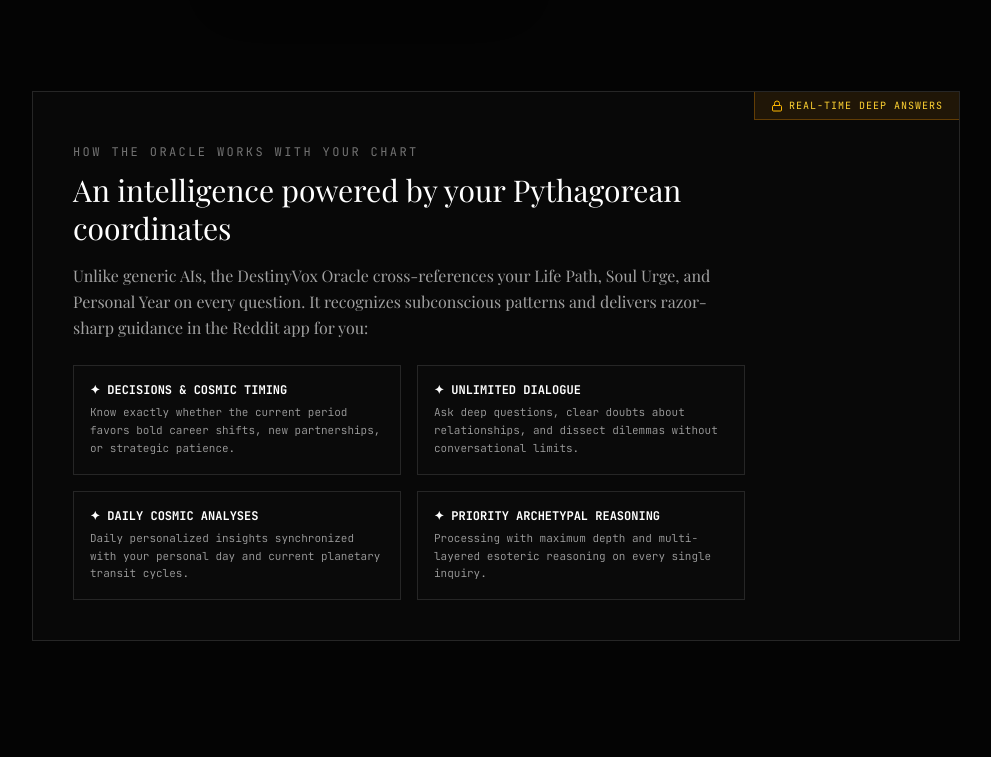
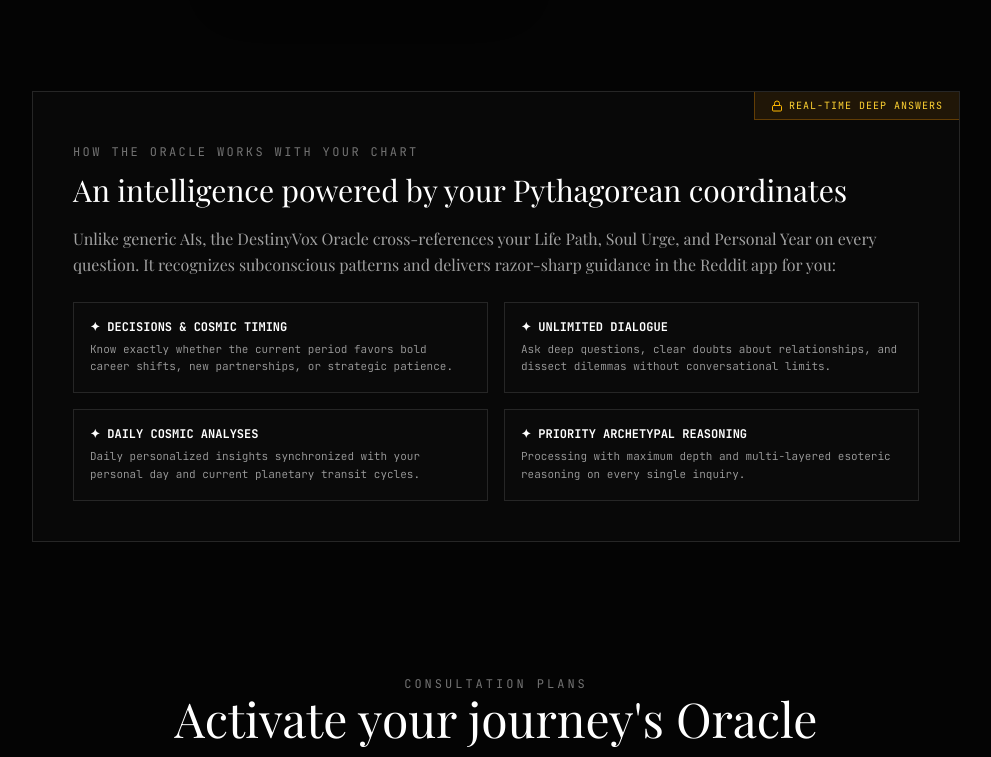
Before and after one commit to felipedutrag/destinyvox, a React (Vite) app: page / in a window 1280 px wide. Shown: the part 612-1369 px from the top of the page, without its empty margins (144-1135 px from the left). Built offline with nearby package versions, Linux system fonts and the light colour scheme; a web font is replaced by a local one.

Commit message:
style: expand feature card elements to full width and refine typography

```diff
--- a/src/App.tsx
+++ b/src/App.tsx
@@ -488,7 +488,7 @@
             {t.featureTag}
           </div>
 
-          <div className="space-y-2.5 sm:space-y-3 max-w-2xl pt-7 sm:pt-3">
+          <div className="space-y-2.5 sm:space-y-3 w-full pt-7 sm:pt-3">
             <span className="font-mono text-[10px] sm:text-xs tracking-[0.2em] text-neutral-500 uppercase block">
               {t.howItWorksTitle}
             </span>
```
